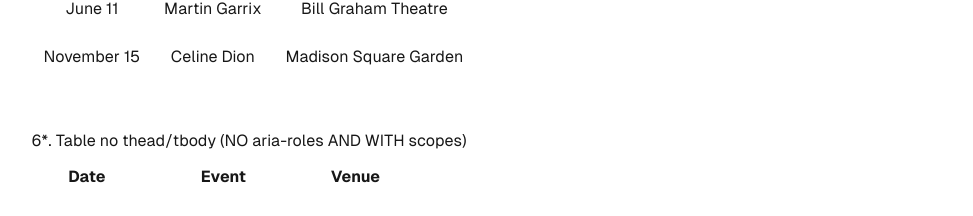
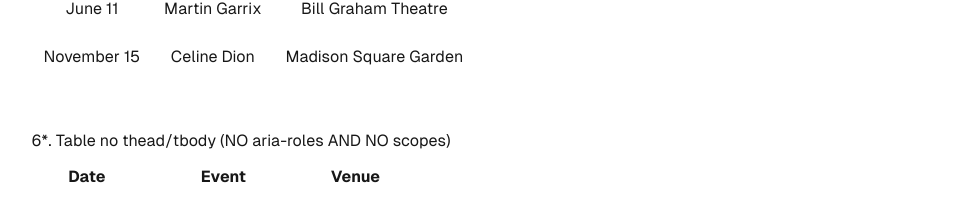
Before and after one commit to essjay05/a11y_assessments_v0, a Next.js app: page / in a window 1280 px wide. Shown: the part 1259-1475 px from the top of the page, without its empty margins (302-1275 px from the left). Built offline with nearby package versions, Linux system fonts and the light colour scheme.

Commit message:
Remove scope from BasicNoThead.jsx

```diff
--- a/components/global/A11y_Examples/SrPlainHTMLTables/PlainHtmlTables/BasicNoThead.jsx
+++ b/components/global/A11y_Examples/SrPlainHTMLTables/PlainHtmlTables/BasicNoThead.jsx
@@ -1,12 +1,12 @@
 export const BasicNoThead = () => {
   return (
     <>
-      <h2>6*. Table no thead/tbody (NO aria-roles AND WITH scopes)</h2>
+      <h2>6*. Table no thead/tbody (NO aria-roles AND NO scopes)</h2>
       <table id="BasicNoThead">
         <tr>
-          <th scope="col">Date</th>
-          <th scope="col">Event</th>
-          <th scope="col">Venue</th>
+          <th>Date</th>
+          <th>Event</th>
+          <th>Venue</th>
         </tr>
         <tr>
           <td>24 March</td>
```
